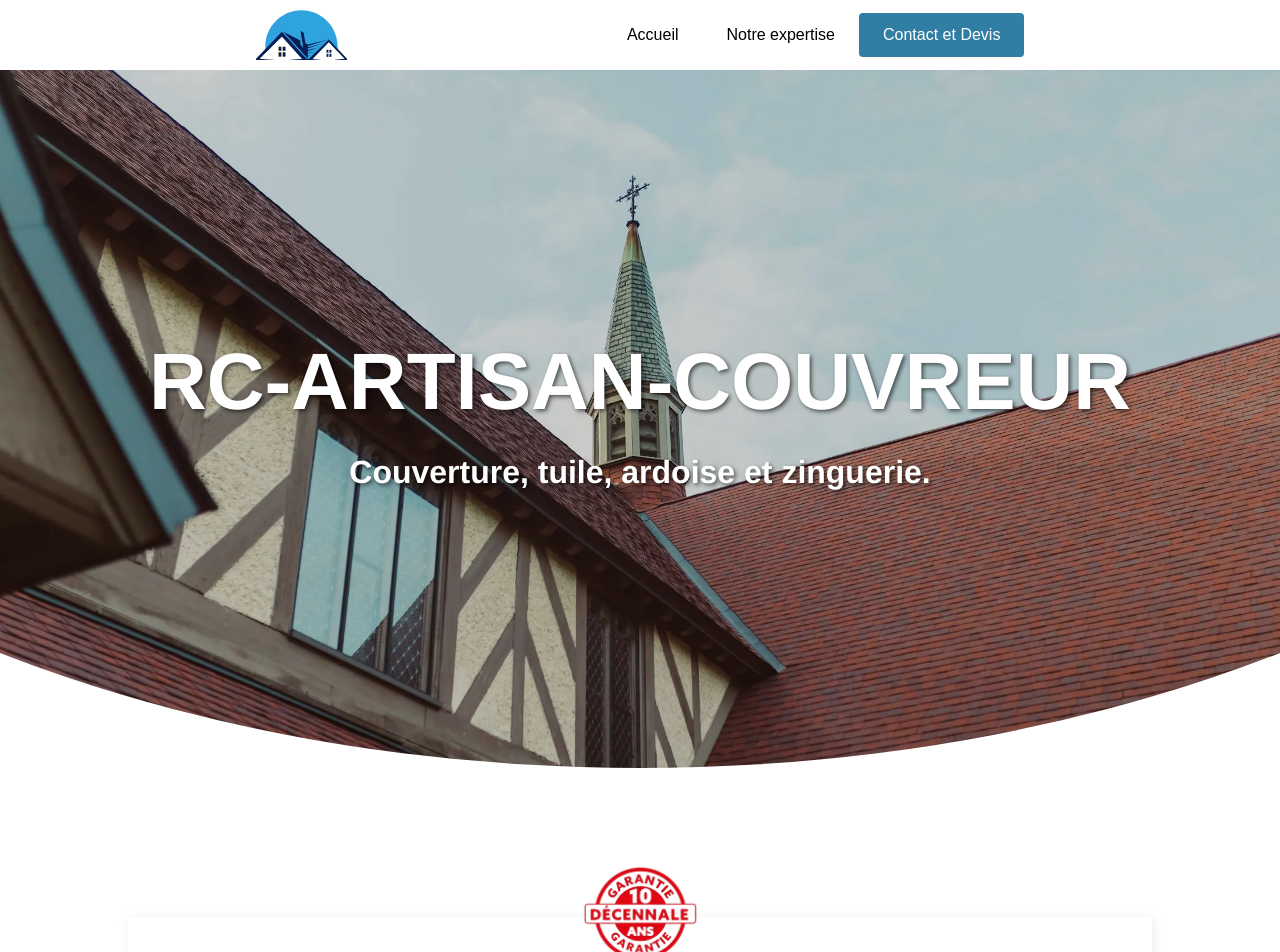
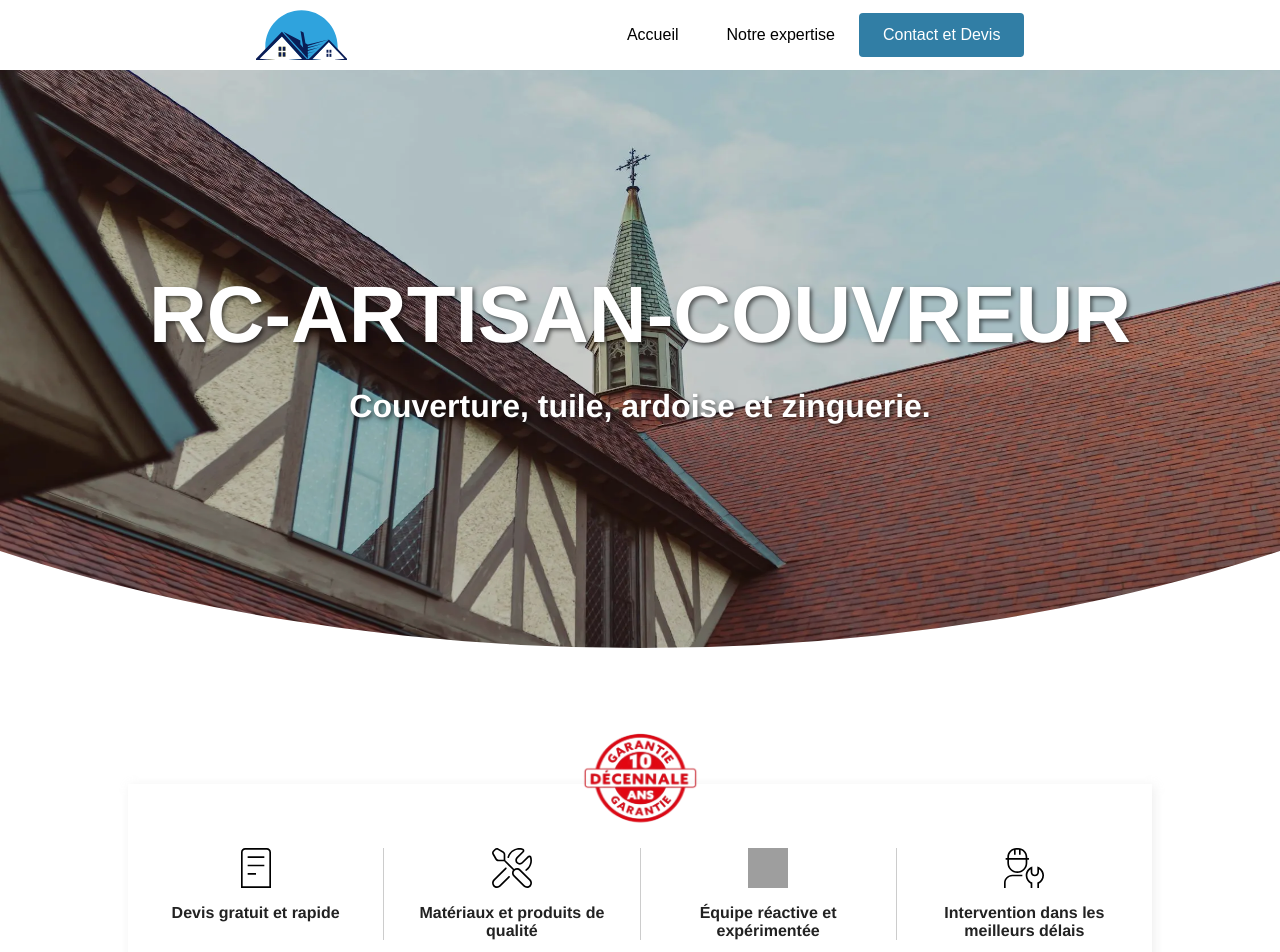
Before and after one commit to Emerson452/rc-artisan-couvreur, a React (Vite) app: page / in a window 1280 px wide. Shown: the top 952 px of the page. Built offline with nearby package versions, Linux system fonts and the light colour scheme; grey boxes are pictures that could not be loaded.

Commit message:
🔍 add some aspect ratio

```diff
--- a/src/App.scss
+++ b/src/App.scss
@@ -7,6 +7,7 @@
   display: block;
   clip-path: ellipse(95% 90% at 50% 0%);
   filter: brightness(0.8);
+  aspect-ratio: 16 / 9;
 }
 
 h1 {
@@ -29,6 +30,7 @@
   width: 10%;
   height: auto;
   position: absolute;
+  aspect-ratio: 8 / 7;
 }
 
 .highlighted {
```
